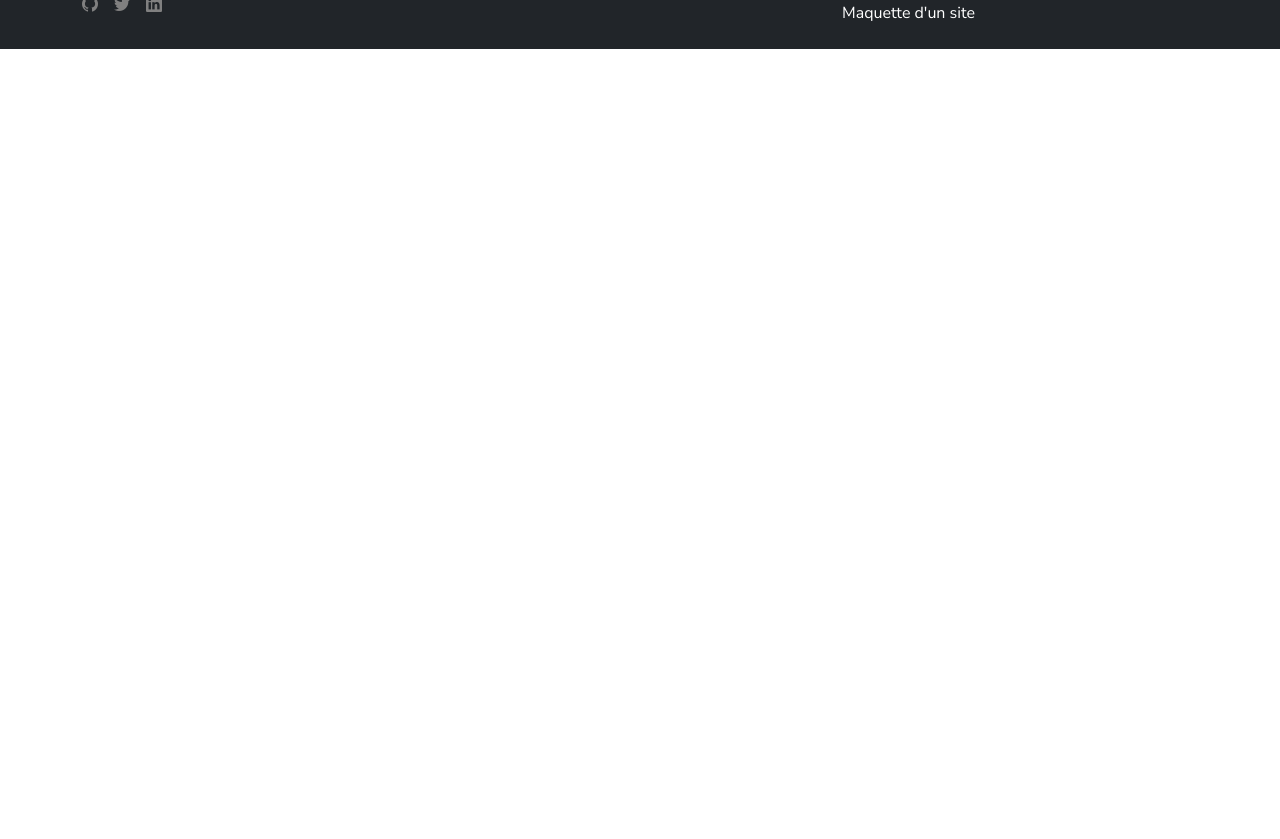
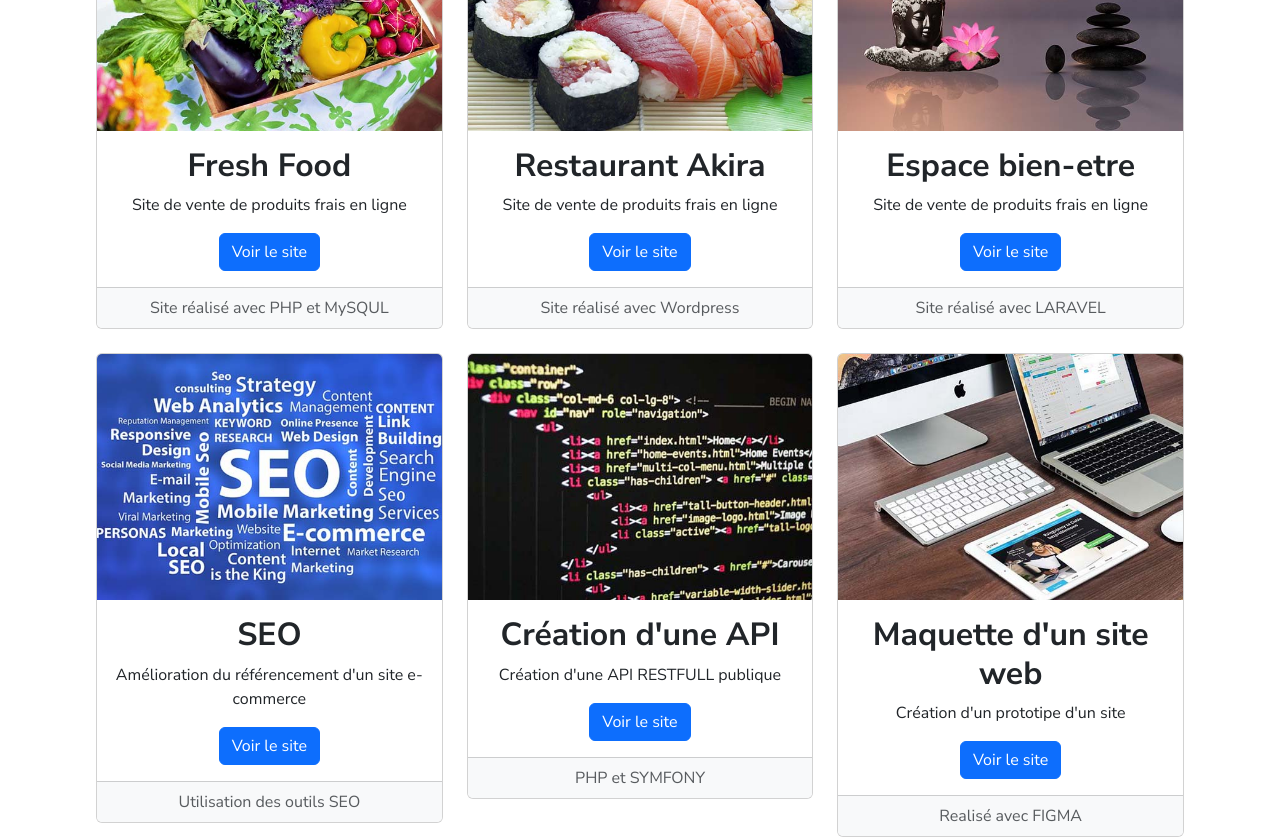
Before and after one commit to CamRossIL/CamRoss-Portfolio-React, a React (Vite) app: page /portfolio in a window 1280 px wide. Shown: the part 620-1459 px from the top of the page. Before the commit the page ends 800 px from the top, so only its background shows below. Built offline with nearby package versions, Linux system fonts and the light colour scheme.

Commit message:
add CardPortfolio to Portfolio page

```diff
--- a/src/pages/Portfolio.jsx
+++ b/src/pages/Portfolio.jsx
@@ -1,17 +1,81 @@
 import Banniere from "../components/Banniere";
 import Title from "../components/Title";
+import CardPortfolio from "../components/CardPortfolio";
+import freshfood from "../assets/images/portfolio/fresh-food.jpg";
+import restjap from "../assets/images/portfolio/restaurant-japonais.jpg";
+import espacebienetre from "../assets/images/portfolio/espace-bien-etre.jpg";
+import seo from "../assets/images/portfolio/seo.jpg";
+import coder from "../assets/images/portfolio/coder.jpg";
+import screens from "../assets/images/portfolio/screens.jpg";
 
 function Portfolio() {
-
   return (
     <div>
-      <Banniere/>
+      <Banniere />
       <Title
         title="Portfolio"
         text="Voici quelques-unes de mes réalisations."
       />
+      <div className="p-5 m-5">
+        <div className="row g-4">
+          <div className="col-12 col-md-4">
+            <CardPortfolio
+              img={freshfood}
+              imgname="freshfood"
+              title="Fresh Food"
+              text="Site de vente de produits frais en ligne"
+              note="Site réalisé avec PHP et MySQUL"
+            />
+          </div>
+          <div className="col-12 col-md-4">
+            <CardPortfolio
+              img={restjap}
+              imgname="restaurantjaponais"
+              title="Restaurant Akira"
+              text="Site de vente de produits frais en ligne"
+              note="Site réalisé avec Wordpress"
+            />
+          </div>
+          <div className="col-12 col-md-4">
+            <CardPortfolio
+              img={espacebienetre}
+              imgname="espacebienetre"
+              title="Espace bien-etre"
+              text="Site de vente de produits frais en ligne"
+              note="Site réalisé avec LARAVEL"
+            />
+          </div>
+          <div className="col-12 col-md-4">
+            <CardPortfolio
+              img={seo}
+              imgname="seo"
+              title="SEO"
+              text="Amélioration du référencement d'un site e-commerce"
+              note="Utilisation des outils SEO"
+            />
+          </div>
+          <div className="col-12 col-md-4">
+            <CardPortfolio
+              img={coder}
+              imgname="coder"
+              title="Création d'une API"
+              text="Création d'une API RESTFULL publique"
+              note="PHP et SYMFONY"
+            />
+          </div>
+          <div className="col-12 col-md-4">
+            <CardPortfolio
+              img={screens}
+              imgname="screens"
+              title="Maquette d'un site web"
+              text="Création d'un prototipe d'un site"
+              note="Realisé avec FIGMA"
+            />
+          </div>
+        </div>
+      </div>
     </div>
-  )
+  );
 }
 
 export default Portfolio;
```
